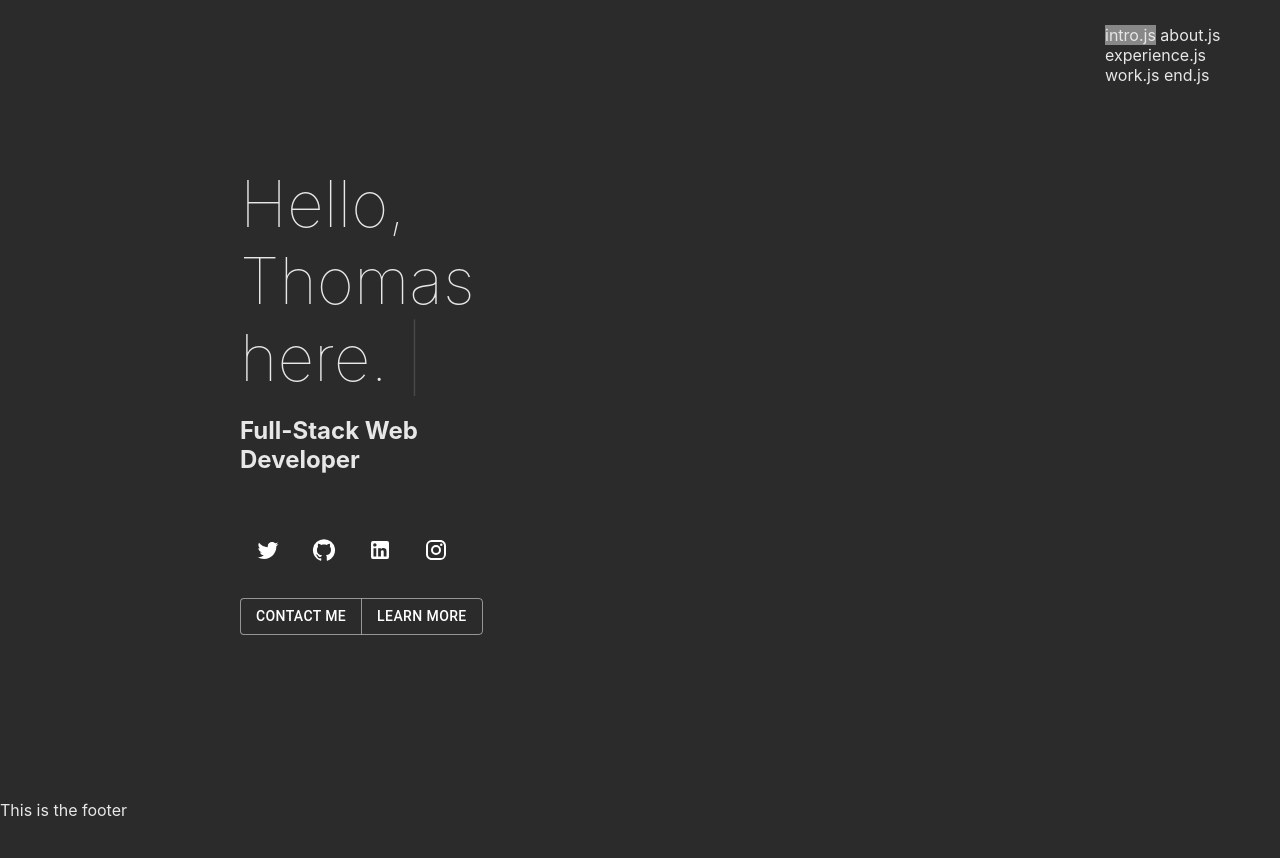
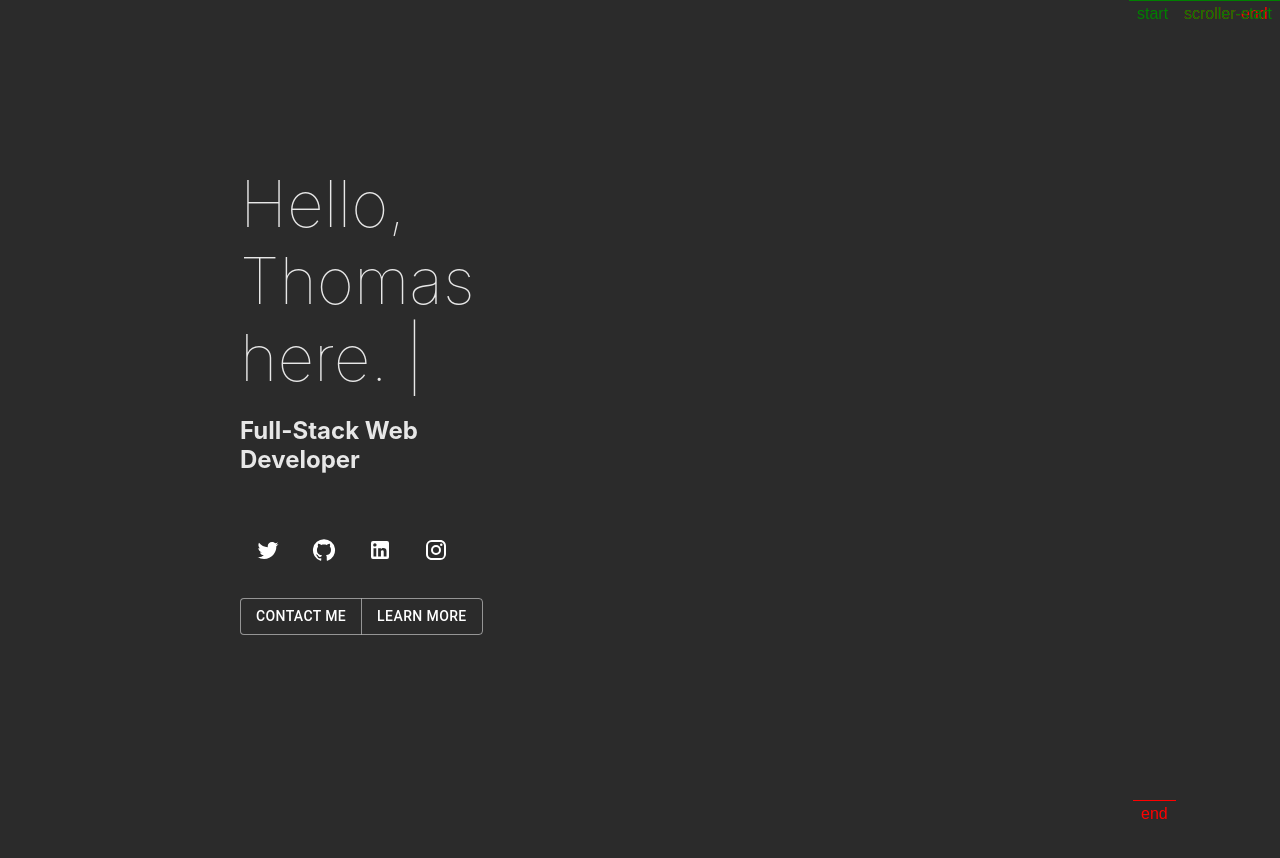
Before and after one commit to barksploit/portfolio-react, a React (Create React App) app: page / in a window 1280 px wide. Shown: the top 858 px of the page. Before the commit the page ends 820 px from the top, so only its background shows below. Built offline with nearby package versions, Linux system fonts and the light colour scheme.

Commit message:
Added GSAP animation to intro section on scroll

```diff
--- a/package.json
+++ b/package.json
@@ -10,6 +10,7 @@
     "@testing-library/jest-dom": "^5.16.4",
     "@testing-library/react": "^13.3.0",
     "@testing-library/user-event": "^13.5.0",
+    "gsap": "^3.10.4",
     "react": "^18.2.0",
     "react-dom": "^18.2.0",
     "react-router-dom": "^6.3.0",
--- a/src/components/intro.js
+++ b/src/components/intro.js
@@ -1,5 +1,6 @@
 import '../styles/intro.scss';
 import Typist from 'react-typist';
+import { useEffect, useRef } from 'react';
 import 'react-typist/dist/Typist.css';
 import Button from '@mui/material/Button';
 import Link from '@mui/material/Link';
@@ -8,7 +9,13 @@ import ButtonGroup from '@mui/material/ButtonGroup';
 import TwitterIcon from '@mui/icons-material/Twitter';
 import GitHubIcon from '@mui/icons-material/GitHub';
 import LinkedInIcon from '@mui/icons-material/LinkedIn';
+import { gsap } from "gsap";
+import { ScrollTrigger } from 'gsap/ScrollTrigger';
 import InstagramIcon from '@mui/icons-material/Instagram';
+
+export default function Intro() {
+    gsap.registerPlugin(ScrollTrigger);
+    const introRef = useRef();
 
     const theme = createTheme({
         palette: {
@@ -23,9 +30,22 @@ const theme = createTheme({
         },
     });
 
-export default function Intro() {
+    useEffect(() => {
+        gsap.to(introRef.current, {
+            x: "100vw",
+            scrollTrigger: {
+                markers: true,
+                trigger: "#intro",
+                scrub: true,
+                start: "top top",
+                end: "bottom top",
+                pin: true
+            }
+        });
+    }, []);
+
     return (
-        <section id="intro">
+        <section id="intro" ref={introRef}>
             <div class="intro-content-wrapper">
                 <h1 className="intro-header"><Typist avgTypingDelay={100}>Hello, BarkSploit<Typist.Backspace count={10} delay={200} /> Thomas here. </Typist></h1>
                 <h2 className="intro-subtitle">Full-Stack Web Developer</h2>
--- a/src/styles/footer.scss
+++ b/src/styles/footer.scss
@@ -0,0 +1,3 @@
+footer {
+    height: 100vh;
+}
--- a/src/styles/intro.scss
+++ b/src/styles/intro.scss
@@ -1,8 +1,12 @@
+@import "./variables.scss";
+
 #intro {
     height: 100vh;
     display: flex;
-    margin-left: 15rem;
+    padding-left: 15rem;
+    background-color: $bgcolor;
     align-items: center;
+    backface-visibility: hidden;
 
     .intro-header {
         font-weight: lighter;
```
Also changed, not shown: 1 other file (tests, documents, lock files or other folders). Lines whose indentation alone changed are shown as unchanged.
